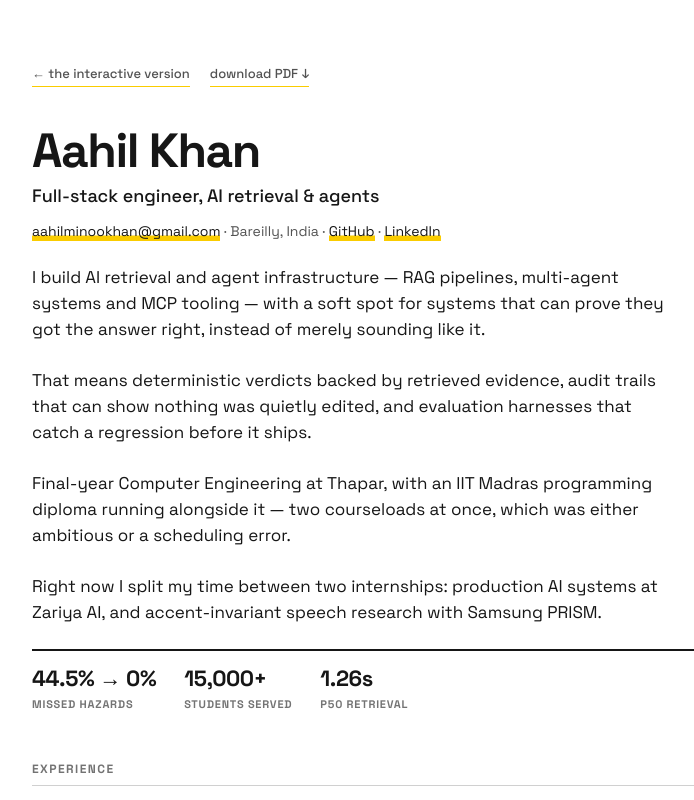
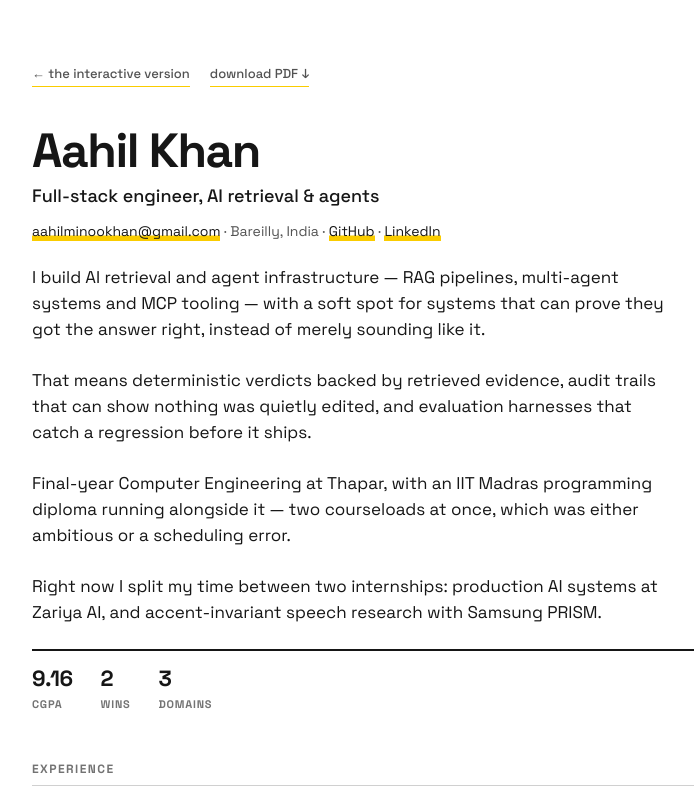
Before and after one commit to aahil-khan/portfolio-canvas, a Next.js app: page /resume in a window 1280 px wide. Shown: the top 800 px of the page, without its empty margins (264-958 px from the left). Built offline with nearby package versions, Linux system fonts and the light colour scheme.

Commit message:
feat(profile): update headlineStats to reflect new metrics
fix(projects): correct tagline formatting for consistency

```diff
--- a/content/profile.ts
+++ b/content/profile.ts
@@ -29,7 +29,7 @@ export const profile: Profile = {
  * Keep this to three — it is a highlight reel, not a report.
  */
 export const headlineStats = [
-  { value: '44.5% → 0%', label: 'missed hazards' },
-  { value: '15,000+', label: 'students served' },
-  { value: '1.26s', label: 'p50 retrieval' },
+  { value: '9.16', label: 'cgpa' },
+  { value: '2', label: 'wins' },
+  { value: '3', label: 'domains' },
 ] as const
--- a/content/projects.ts
+++ b/content/projects.ts
@@ -57,7 +57,7 @@ export const projects: readonly Project[] = [
   {
     slug: 'konta',
     name: 'Konta',
-    tagline: 'Local-first context-aware browsing',
+    tagline: 'Local-first context aware browsing',
     year: 2025,
     kind: 'Product',
     tag: 'Award',
```
